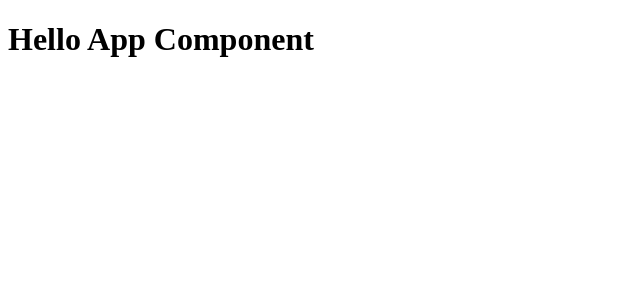
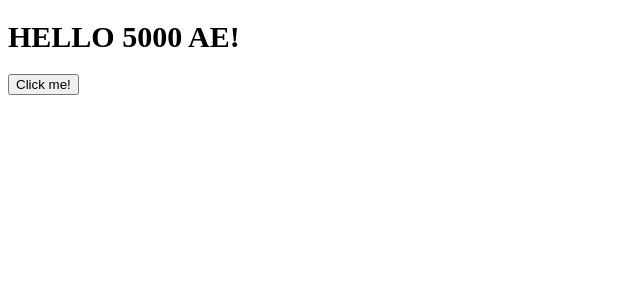
Before and after one commit to thuanvannguyen/angular-base, an Angular app: page / in a window 1280 px wide. Shown: the top 300 px of the page, without its empty margins (0-640 px from the left). Built offline with nearby package versions, Linux system fonts and the light colour scheme.

Commit message:
Update edit component

```diff
--- a/src/app/app.component.css
+++ b/src/app/app.component.css
@@ -0,0 +1,5 @@
+h1 {
+  color: black;
+  font-size: 30px;
+  text-transform: uppercase;
+}
--- a/src/app/app.component.html
+++ b/src/app/app.component.html
@@ -1 +1,2 @@
-<h1>Hello App Component</h1>
+<h1>{{title}}</h1>
+<button (click)="sayHello()">Click me!</button>
--- a/src/app/app.component.ts
+++ b/src/app/app.component.ts
@@ -3,8 +3,12 @@ import { Component } from '@angular/core';
 @Component({
   selector: 'app-root',
   templateUrl: './app.component.html',
-  styleUrls: ['./app.component.css']
+  styleUrls: ['./app.component.css'],
 })
 export class AppComponent {
-  title = 'angular-started';
+  title = 'Hello 5000 ae!';
+
+  sayHello() {
+    alert('Hello App component');
+  }
 }
```
